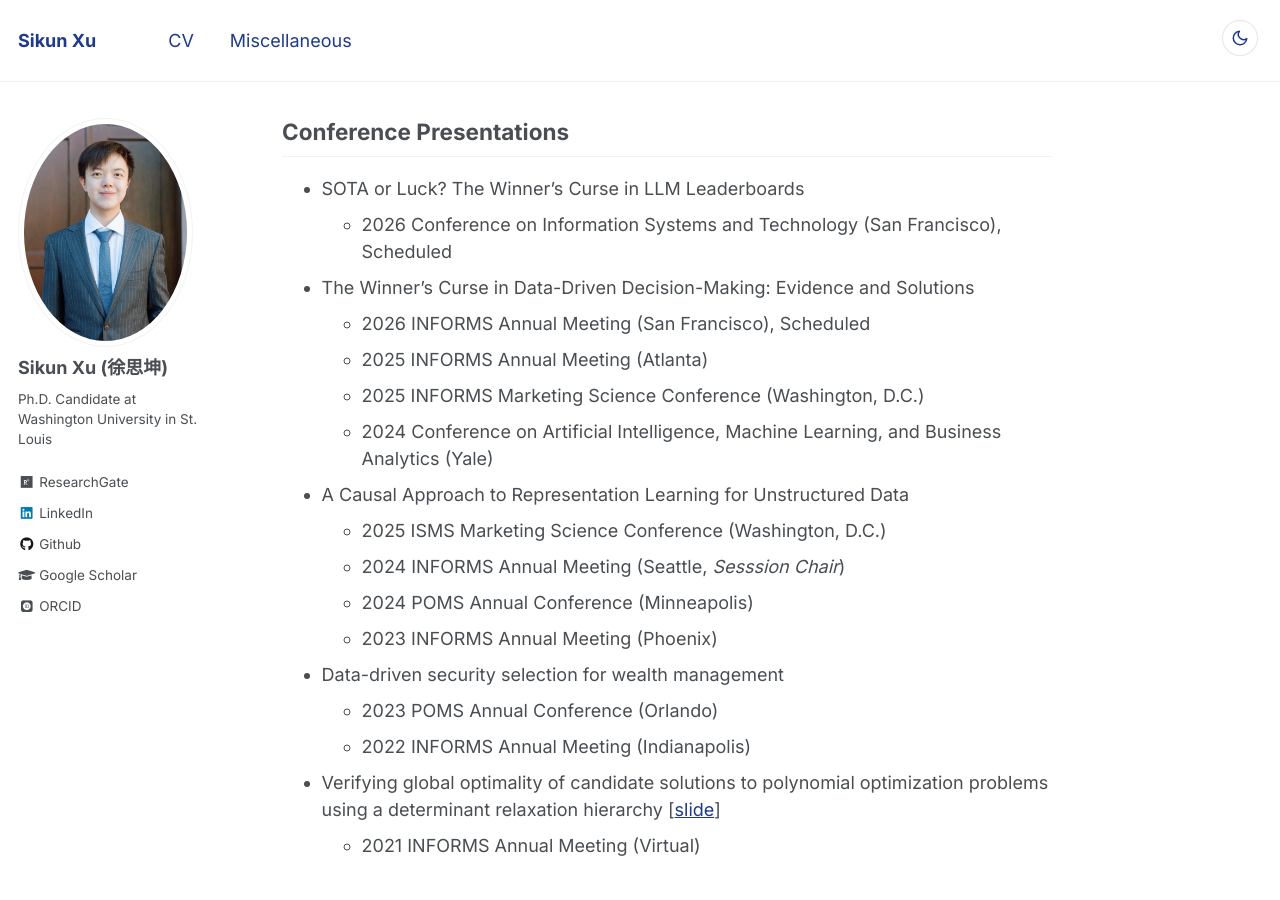
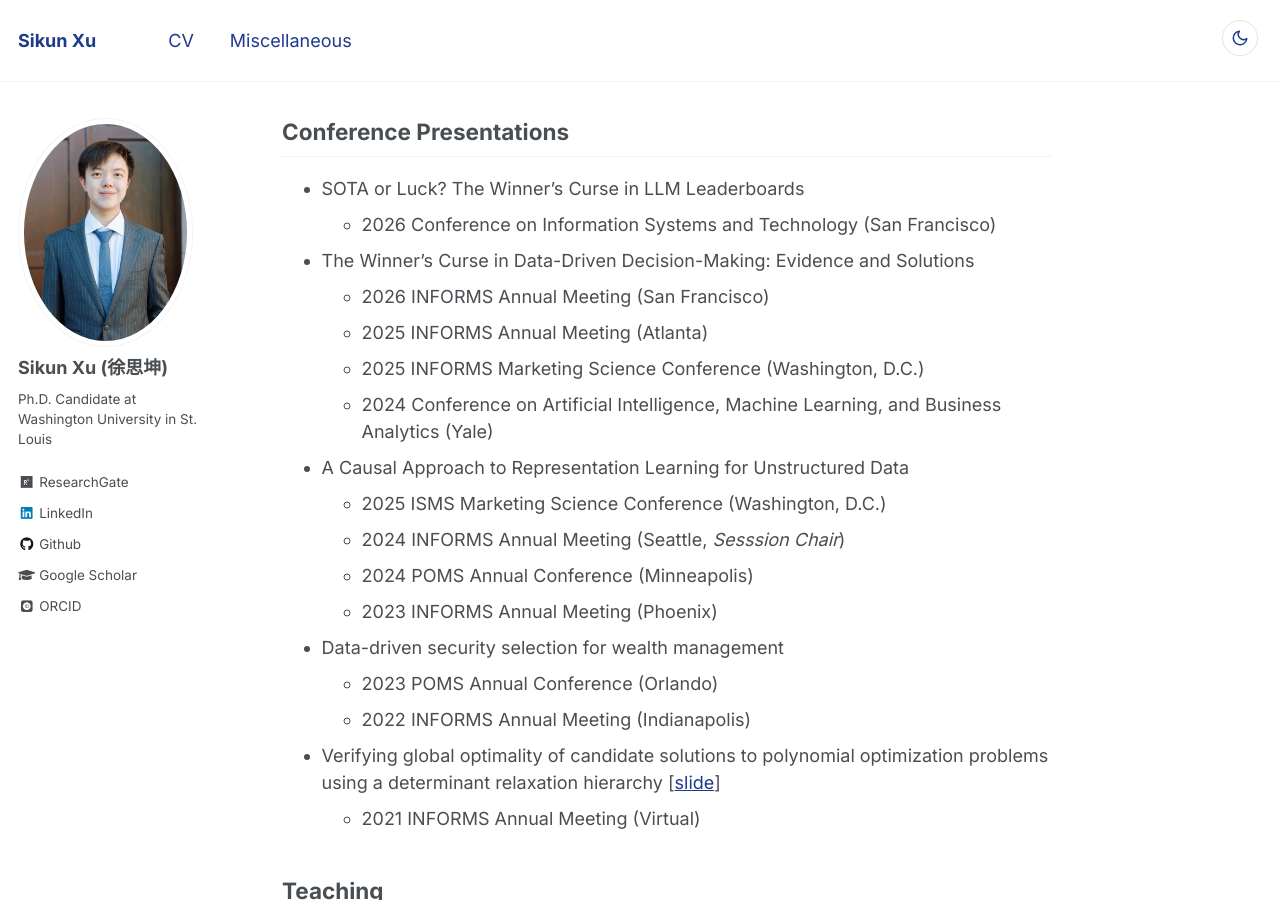
Before and after one commit to iamsikun/iamsikun.github.io, a Jekyll site: the page built from _pages/miscellaneous.md, in a window 1280 px wide and 900 px high. Built offline with Jekyll 4.4.1, drawn with Linux system fonts in a browser that asks for light colours; some web fonts are replaced.

Commit message:
Drop 'Scheduled' labels, add Ask2.ai to industry experience
Co-Authored-By: Claude Opus 5.5 <noreply@anthropic.com>

```diff
--- a/_pages/miscellaneous.md
+++ b/_pages/miscellaneous.md
@@ -8,9 +8,9 @@ author_profile: true
 
 ## Conference Presentations
 * SOTA or Luck? The Winner’s Curse in LLM Leaderboards
-    * 2026 Conference on Information Systems and Technology (San Francisco), Scheduled
+    * 2026 Conference on Information Systems and Technology (San Francisco)
 * The Winner's Curse in Data-Driven Decision-Making: Evidence and Solutions
-    * 2026 INFORMS Annual Meeting (San Francisco), Scheduled
+    * 2026 INFORMS Annual Meeting (San Francisco)
     * 2025 INFORMS Annual Meeting (Atlanta)
     * 2025 INFORMS Marketing Science Conference (Washington, D.C.)
     * 2024 Conference on Artificial Intelligence, Machine Learning, and Business Analytics (Yale)
```
Also changed, not shown: _pages/about.md (+1 -1 lines).
